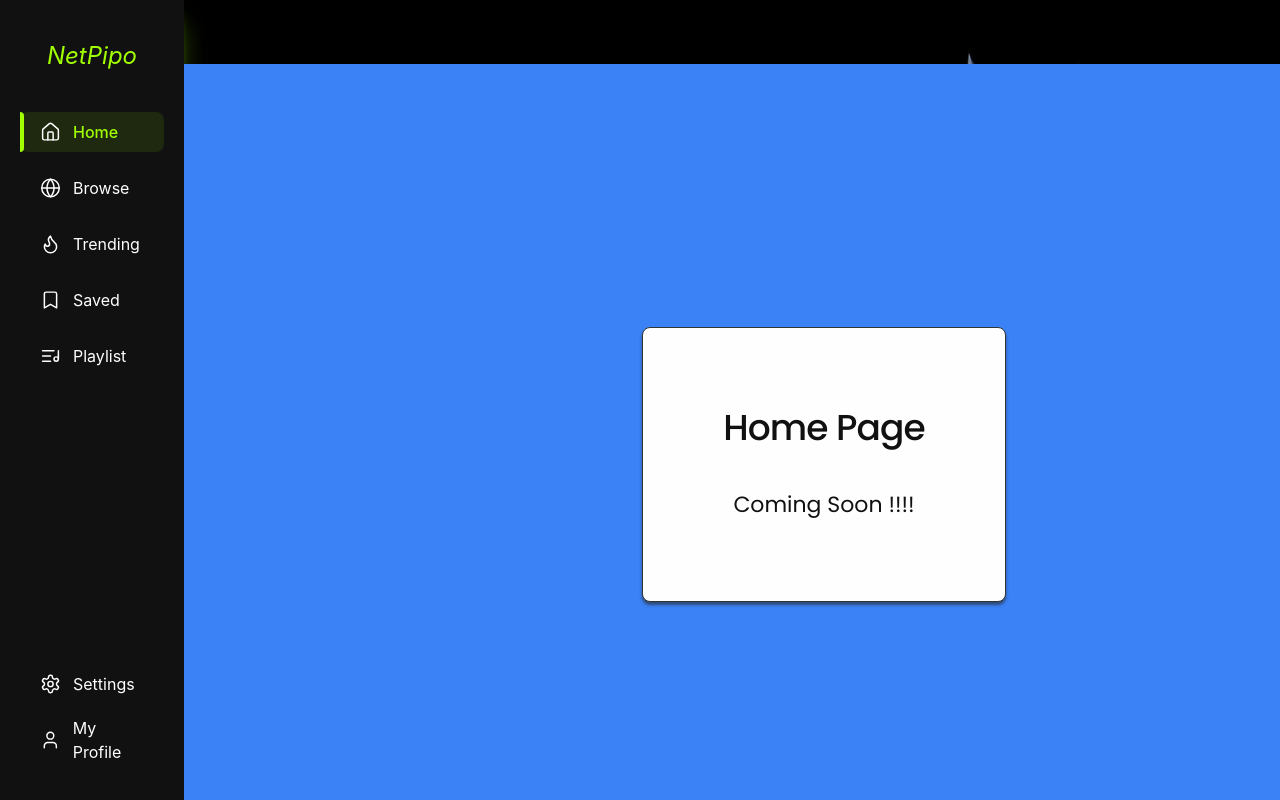
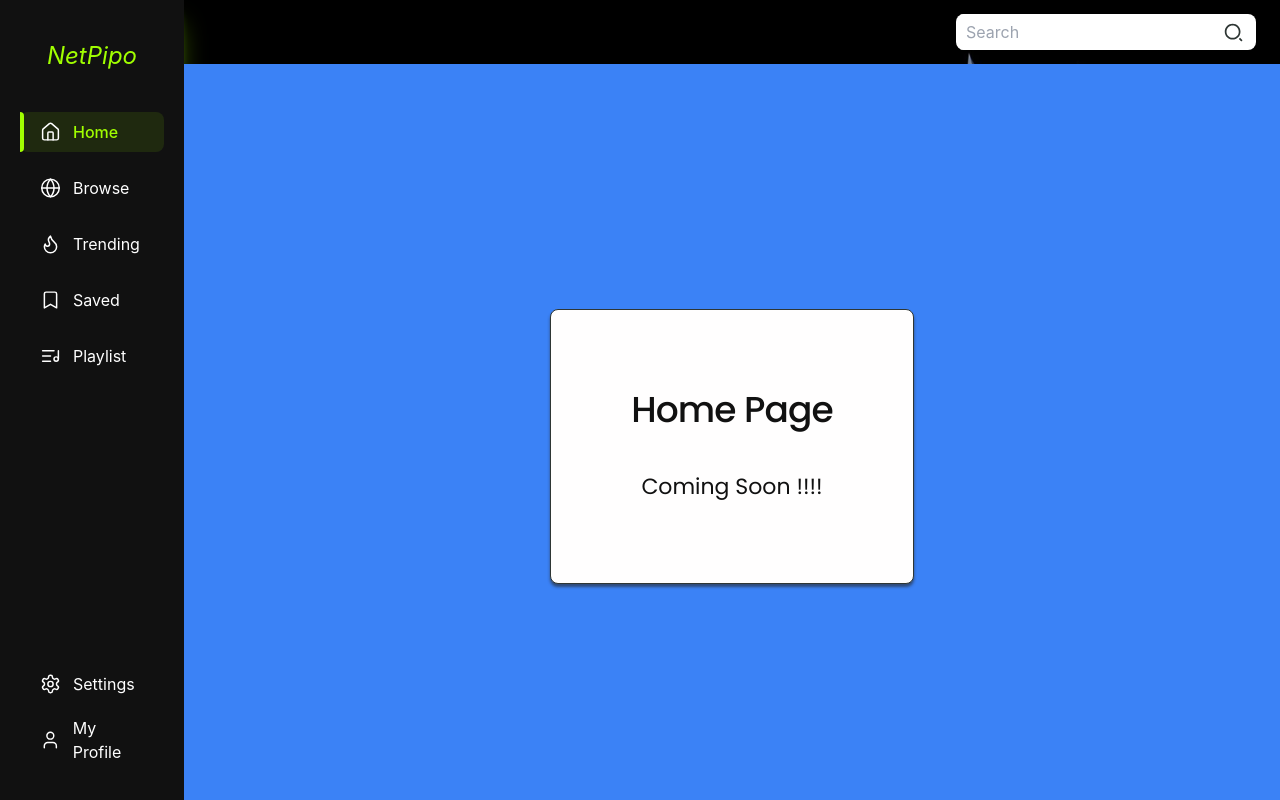
Before and after one commit to Calebgisa72/NetpipoFrontend, a React (Vite) app: page /home in a window 1280 px wide. Built offline with nearby package versions, Linux system fonts and the light colour scheme.

Commit message:
ft-navbar-design

```diff
--- /dev/null
+++ b/src/Components/Navbar.tsx
@@ -0,0 +1,44 @@
+import React, { useState } from "react";
+import { useDispatch } from "react-redux";
+import { RiSearch2Line } from "react-icons/ri";
+import { setSearch } from "../Redux/Reducers/appReducer";
+
+const Navbar = () => {
+  const [serchItem, setSerchItem] = useState<string>("");
+  const dispatch = useDispatch();
+
+  const handleSearch = () => {
+    if (!serchItem.trim()) return;
+    dispatch(setSearch(serchItem));
+    setSerchItem("");
+  };
+
+  return (
+    <div className="w-full h-16 px-6 flex items-center justify-end">
+      <div
+        data-testid="search-bar"
+        className="w-[18.75rem] bg-muted text-foreground h-[2.25rem] flex px-[0.25rem] overflow-hidden rounded-[0.5rem]"
+      >
+        <input
+          type="text"
+          placeholder="Search"
+          value={serchItem}
+          onChange={(e) => setSerchItem(e.target.value)}
+          onKeyDown={(e) => e.key === "Enter" && handleSearch()}
+          className="w-[90%] bg-muted h-full outline-none py-2 pr-[0.5rem] pl-[0.375rem]"
+          data-testid="search-input"
+        />
+        <div className="h-full flex items-center justify-center">
+          <RiSearch2Line
+            onClick={handleSearch}
+            size={1.3125 * 16}
+            className="text-background-dark hover:text-primary cursor-pointer"
+            data-testid="search-icon"
+          />
+        </div>
+      </div>
+    </div>
+  );
+};
+
+export default Navbar;
--- a/src/Layout.tsx
+++ b/src/Layout.tsx
@@ -4,7 +4,7 @@ import bgImage from "../public/ricky and mini thumbnail.png";
 import { useSelector } from "react-redux";
 import { RootState } from "./Redux/store";
 import Sidebar from "./Components/Sidebar";
-// import Navbar from "./Components/Navbar";
+import Navbar from "./Components/Navbar";
 
 const Layout = () => {
   const { viewMenuBar } = useSelector((state: RootState) => state.app);
@@ -14,12 +14,14 @@ const Layout = () => {
         <img src={bgImage} alt="" className="w-full h-full" />
       </div>
       {(viewMenuBar || window.innerWidth > 600) && (
-        <div className="fixed h-screen flex sz-justify-center bg-black bg-opacity-70 sz:relative sz:top-0 sz:z-0 sm:bg-opacity-0 transition-opacity duration-300 ease-out">
+        <div className="fixed h-screen flex sz:justify-center bg-black bg-opacity-70 sz:relative sz:top-0 sz:z-0 sm:bg-opacity-0 transition-opacity duration-300 ease-out">
           <Sidebar />
         </div>
       )}
-      {/* <div className="fixed w-full left-[11.5rem] z-30"><Navbar /></div> */}
-      <main className="fixed top-16 bottom-10 left-[11.5rem] bg-blue-500 right-10 z-40 w-full h-full flex flex-col justify-center">
+      <div className="fixed w-[calc(100%-11.5rem)] left-[11.5rem] z-30">
+        <Navbar />
+      </div>
+      <main className="fixed top-16 bottom-10 left-[11.5rem] bg-blue-500 right-10 z-40 w-[calc(100%-11.5rem)] h-[calc(100%-2.25rem)] flex flex-col justify-center">
         <div className="w-full h-full flex flex-col">
           <Router />
         </div>
```
